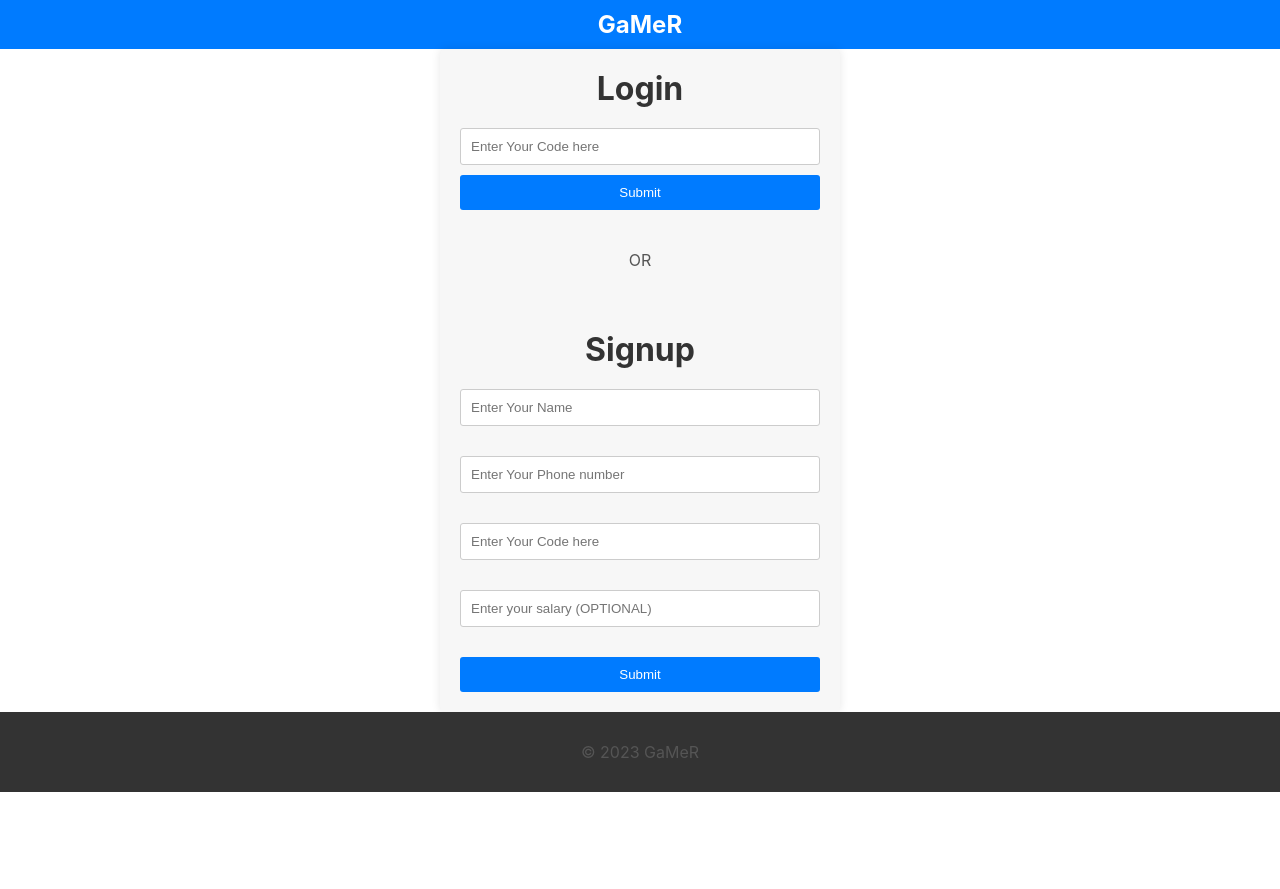
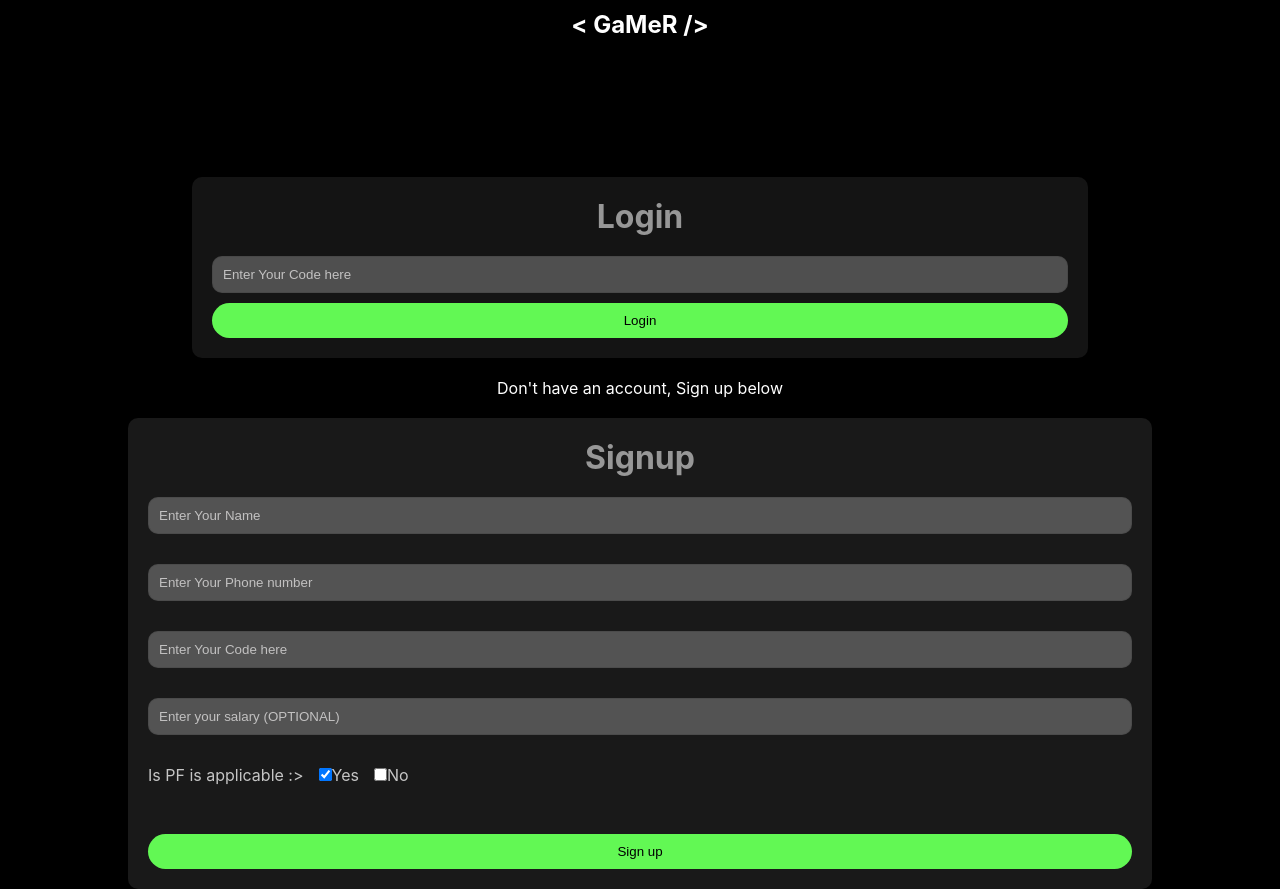
Before and after one commit to Syedabbas643/web_dev_react, a React (Create React App) app: page / in a window 1280 px wide. Before the commit the page ends 800 px from the top, so only its background shows below. Built offline with nearby package versions, Linux system fonts and the light colour scheme.

Commit message:
new file:   public/wp.jpg 	modified:   src/components/Calender.css

```diff
--- a/src/components/Calender.css
+++ b/src/components/Calender.css
@@ -3,18 +3,17 @@
     font-size: 26px;
     text-align: center;
     color: #fff;
-    border: solid;
-    border-color: #000000;
     cursor: pointer;
-    padding-top: 30px;
-    padding-bottom: 30px;
+    padding-top: 20px;
+    padding-bottom: 20px;
 
   }
-.clheader{
+header{
     text-align: center;
-    font-size: 30px;
+    font-size: 25px;
     font-weight: bold;
-    padding-top: 5%;
+    padding-top: 3%;
+    color: #fff;
   }
 
 .popup {
@@ -32,7 +31,7 @@
 
 /* Styling for the popup content */
 .popup-content {
-  background-color: #fff;
+  background-color: #313131;
   padding: 20px;
   border-radius: 5px;
   box-shadow: 0 2px 4px rgba(0, 0, 0, 0.1);
@@ -42,9 +41,10 @@
 /* Styling for the popup header */
 .popup-content h3 {
   margin: 0 0 10px;
+  margin-bottom: 5px;
   font-size: 20px;
   font-weight: bold;
-  color: #333;
+  color: #ffffff;
 }
 
 /* Styling for the input field in the popup */
@@ -52,29 +52,33 @@
   width: 100%;
   padding: 8px;
   margin-bottom: 10px;
-  border: 1px solid #ccc;
+  border: 1px solid #0000002c;
   border-radius: 5px;
+  background-color: #ffffff41;
 }
 
-/* Styling for the checkbox in the popup */
-.popup-content label {
+.popcheckboxes{
   display: flex;
-  align-items: center;
-  margin-bottom: 10px;
+  gap: 15%;
+  margin-top: 4%;
+  margin-bottom: 4%;
+  justify-content: center;
 }
 
-.popup-content input[type="checkbox"] {
-  margin-right: 8px;
+.popcheckboxes label{
+  color: #fff;
+
 }
 
 /* Styling for the buttons in the popup */
 .popup-content button {
-  padding: 8px 16px;
-  margin-right: 10px;
+  padding: 4%;
+  margin: auto;
+  margin-left: 15%;
   border: none;
-  border-radius: 5px;
-  background-color: #007bff;
-  color: #fff;
+  border-radius: 10px;
+  background-color: #41f03b;
+  color: #0e0e0e;
   cursor: pointer;
 }
 
@@ -87,12 +91,12 @@
     display: grid;
     place-content: center;
     padding-top: 3%;
-
+    color: #fff;
   }
 .calendar {
   font-family: Arial, sans-serif;
   box-shadow: 0 2px 4px rgba(0, 0, 0, 0.1);
-  background-color: #464646;
+  background-color: #000000;
   width: 100%;
   position: relative;
   z-index: 1;
@@ -106,21 +110,22 @@
 .table {
   width: 100%;
   margin-top: 5%;
-  margin-bottom: 10%;
+  margin-bottom: 5%;
 
 }
 .weekday {
   text-align: center;
   font-weight: bold;
   padding: 2%;
-  background-color: #313131;
+  background-color: #202020;
+  color: #fff;
 }
 
 .headercl {
   display: flex;
   justify-content: space-between; /* Distribute items evenly horizontally */
   align-items: center; /* Center items vertically */
-  background-color: #313131; /* Background color for the header */
+  background-color: #1a1a1a; /* Background color for the header */
   color: #fff; /* Text color */
   padding: 10px; /* Add some padding */
   border-radius: 5px; /* Add rounded corners */
@@ -130,6 +135,7 @@
 .month-name {
   font-size: 150%;
   font-weight: bold;
+  color: #fff;
 }
 
 .month-selector {
@@ -137,9 +143,9 @@
   padding: 5px;
   border: none; /* Remove border to keep it clean */
   border-radius: 3px;
-  background-color: #fff;
+  background-color: #303030;
   font-size: 16px;
-  color: #333;
+  color: #000000;
 }
 
 /* Style the custom arrow as mentioned in the previous answer */
@@ -160,49 +166,79 @@
 
 /* Styling for days in the current month */
 .current-month {
-  background-color: #494949;
+  background-color: #000000;
 }
 
 /* Styling for days in other months */
 .other-month {
   opacity: 30%;
+  background-color: #000000;
 }
 
 .day.highlighted {
-  background-color: #283a28;
+  background-color: #2e922e;
+  clip-path: circle(35% at 50% 50%);
 }
 
 .day-number.highlightedleave{
   color: red;
 }
 
-.detailsdisplay{
-  display: flex;
-  text-align: center;
-  gap: 15%;
-  justify-content: center;
+.grid-container {
+  display: grid;
+  grid-template-columns: repeat(2, 1fr); /* 2 columns of equal width */
+  grid-template-rows: repeat(3, 1fr); /* 3 rows of equal height */
+  gap: 20px; /* Spacing between grid items */
+  justify-content: center; /* Center the columns horizontally */
+  align-content: space-between;
+  margin: 5%;
 }
 
-.hoursdisplay{
-  color: greenyellow;
+.ddisplay,
+.lvdisplay,
+.totalsalarydisplay,
+.sdisplay,
+.pdisplay {
+  background-color: #1d1d1d;
+  padding: 20px;
+  border-radius: 5px;
+  box-shadow: 0 0 10px rgba(245, 244, 244, 0.1);
+  display: flex;
+  flex-direction: column;
+  align-items: center;
 }
 
-.leavedisplay{
+.totalsalarydisplay {
+  grid-column: span 2;
+  justify-content: center;
+  align-items: center;
+}
+
+h3 {
+  font-size: 1rem;
+  margin: 0;
+  color: #ffffff;
+}
+
+.hoursdisplay,
+.otsalarydisplay{
+  font-size: 1rem;
+  padding-top: 2%;
+  font-weight: bold;
+  color: yellowgreen;
+}
+
+.leavedisplay,
+.pfdisplay{
+  font-size: 1rem;
+  font-weight: bold;
+  padding-top: 2%;
   color: red;
 }
 
-.salarydisplay{
-  margin-top: 5%;
-  display: flex;
-  text-align: center;
-  gap: 15%;
-  justify-content: center;
+.amountdisplay{
+  font-size: 1rem;
+  font-weight: bold;
+  padding-top: 2%;
+  color: gold;
 }
-
-.amountdisplay{
-  color: greenyellow;
-}
-
-.otsalarydisplay{
-  color: red;
-}
--- a/src/components/Popup.js
+++ b/src/components/Popup.js
@@ -28,23 +28,24 @@ const Popup = ({ date, onClose, onSubmit }) => {
                           e.preventDefault();
                       }
                   }} onChange={handleChange} />
-          <div className="checkboxes">
-          <label>
+          <div className="popcheckboxes">
+            <div>
             <input
               type="checkbox"
               checked={checkedOption === "OT"}
               onChange={() => handleOptionChange("OT")}
             />
+            <label>
             OT
-          </label>
-          <label>
-            <input
+          </label></div>
+            <div><input
               type="checkbox"
               checked={checkedOption === "Leave"}
               onChange={() => handleOptionChange("Leave")}
             />
+            <label>
             Leave
-          </label>
+          </label></div>
         </div>
         <button onClick={handleSubmit}>Submit</button>
         <button onClick={onClose}>Cancel</button>
--- a/src/login.css
+++ b/src/login.css
@@ -1,15 +1,34 @@
-.login-container {
-    max-width: 400px;
-    margin: 0 auto;
+.rooter{
+  min-height: 100vh;
+  background-image: url("wp.jpg"); /* Adjust the path to your image */
+  background-size: cover; /* Adjust the background size as needed */
+  background-repeat: no-repeat;
+  background-position: center;
+  background-color: black;
+}
+
+.login {
+    width: 70%;
+    margin: auto;
+    margin-top: 10%;
     padding: 20px;
-    background-color: #f7f7f7;
-    border-radius: 5px;
+    background-color: #1d1d1db7;
+    border-radius: 10px;
+    box-shadow: 0 0 10px rgba(0, 0, 0, 0.1);
+  }
+
+.signup {
+    width: 80%;
+    margin: auto;
+    padding: 20px;
+    background-color: #1d1d1dde;
+    border-radius: 10px;
     box-shadow: 0 0 10px rgba(0, 0, 0, 0.1);
   }
 
 .login h1 {
     text-align: center;
-    color: #333;
+    color: #979797;
     margin-bottom: 20px;
   }
 
@@ -22,15 +41,22 @@
 input[type="text"] {
     padding: 10px;
     margin-bottom: 10px;
-    border: 1px solid #ccc;
-    border-radius: 3px;
+    border: 1px solid #00000018;
+    border-radius: 10px;
+    background-color: #ffffff41;
+    color: #fff;
+  }
+
+input[type="text"]::placeholder,
+input[type="tel"]::placeholder{
+    color: #c2c1c1; /* Change the color to your desired color */
   }
 
 input[type="submit"] {
-    background-color: #007bff;
-    color: #fff;
+    background-color: #62f854;
+    color: #000000;
     border: none;
-    border-radius: 3px;
+    border-radius: 20px;
     padding: 10px;
     cursor: pointer;
   }
@@ -41,23 +67,18 @@
 
 p {
     text-align: center;
-    color: #555;
+    color: #ffffff;
     margin: 20px 0;
-  }
-
-  .signup {
-    margin-top: 20px;
-    text-align: center;
   }
 
 .signup h1 {
     text-align: center;
-    color: #333;
+    color: #979797;
     margin-bottom: 20px;
   }
 
 .header {
-    background-color: #007bff;
+    background-color: #0000007e;
     color: #fff;
     padding: 10px 0;
     text-align: center;
@@ -86,9 +107,24 @@
     margin: 0 auto;
   }
 
-  @media (max-width: 600px) {
-    .login {
-      max-width: 100%;
-      border-radius: 0;
+.checkboxes {
+    color: #333;
+    font-size: 16px;
+    margin-bottom: 5%;
+    color: #c5c5c5;
+  }
+
+.checkboxes label {
+    margin-right: 15px;
+    cursor: pointer;
+  }
+
+@media screen and (min-width: 768px) {
+    .login-container {
+      background-image: none; /* Remove the background image */
+      background-color: #000000; /* Change the background color to black */
+    }
+    .header {
+      background-color: #000000;
     }
   }
--- a/src/login.js
+++ b/src/login.js
@@ -10,6 +10,7 @@ const Login = () => {
     const [codel,setcodel]=useState('')
     const [name,setname]=useState('')
     const [salary,setsalary] = useState(0);
+    const [pfchecked, setpfchecked] = useState(1);
 
 
     async function submit(e){
@@ -18,6 +19,7 @@ const Login = () => {
             alert('Please fill in all the required fields.');
             return;
           }
+
 
         try{
 
@@ -58,7 +60,7 @@ const Login = () => {
         try{
 
             await axios.post("/signup123",{
-                tel,codel,name,salary
+                tel,codel,name,salary,pfchecked
             })
             .then(res=>{
                 if(res.data==="exist"){
@@ -81,6 +83,10 @@ const Login = () => {
 
     }
 
+    const handleOptionChange = (option) => {
+        setpfchecked(option);
+      };
+
 
     return (
 
@@ -90,7 +96,7 @@ const Login = () => {
 
         <header className="header">
             <div className="header-content">
-          <h1>GaMeR</h1>
+          <h1>&lt; GaMeR /&gt;</h1>
             </div>
         </header>
 
@@ -103,14 +109,12 @@ const Login = () => {
                           e.preventDefault();
                       }
                   }} placeholder="Enter Your Code here"  />
-                <input type="submit" onClick={submit} />
+                <input value="Login" type="submit" onClick={submit} />
 
             </form>
+            </div>
 
-            <br />
-            <p>OR</p>
-            <br />
-             </div>
+            <p>Don't have an account, Sign up below</p>
 
             <div className="signup">
             <h1>Signup</h1>
@@ -161,15 +165,30 @@ const Login = () => {
                     required
                 />
                 <br></br>
-                <input type="submit" onClick={submitl} />
+                <div className="checkboxes">
+                    <label>Is PF is applicable :&gt;</label>
+                    <label>
+                        <input
+                        type="checkbox"
+                        checked={pfchecked === 1}
+                        onChange={() => handleOptionChange(1)}
+                        />
+                        Yes
+                    </label>
+                    <label>
+                        <input
+                        type="checkbox"
+                        checked={pfchecked === 0}
+                        onChange={() => handleOptionChange(0)}
+                        />
+                        No
+                    </label>
+                </div>
+                <input value="Sign up" type="submit" onClick={submitl} />
             </form>
             </div>
         </main>
-        <footer className="footer">
-            <div className="footer-content">
-            <p>&copy; 2023 GaMeR</p>
-            </div>
-      </footer>
+
 
         </div>
 
```
Also changed, not shown: src/components/Calender.js (+45 -17 lines), public/wp.jpg (added), src/wp.jpg (added). Lines whose indentation alone changed are shown as unchanged.
